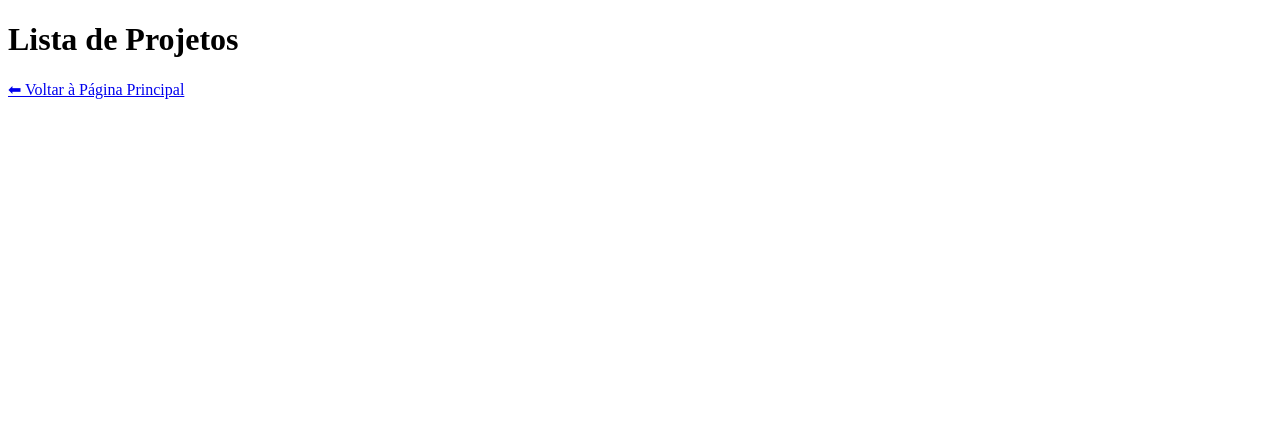
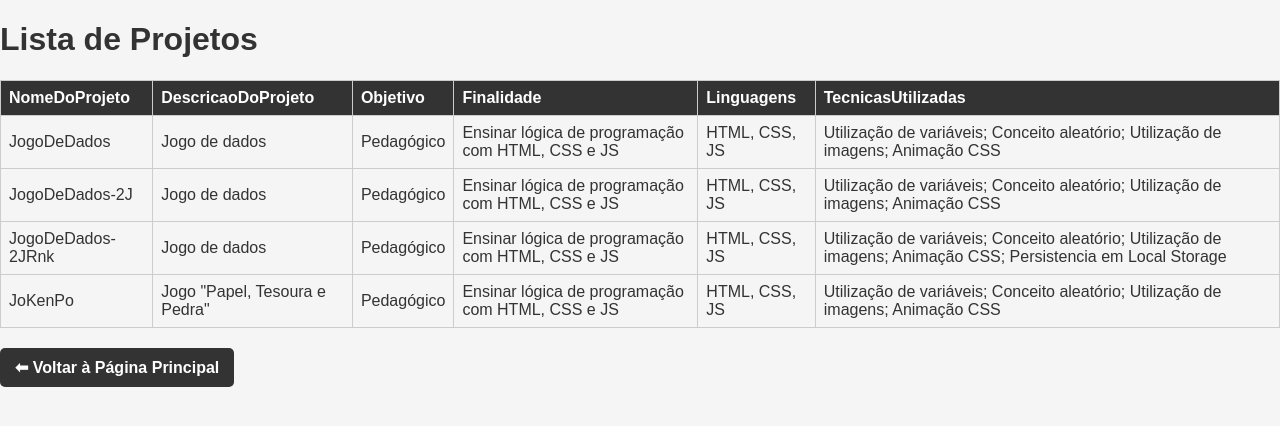
Before and after one commit to ValterBercelli/valterbercelli.github.io, a plain HTML site: page projetos.html in a window 1280 px wide. Drawn offline with Linux system fonts and the light colour scheme.

Commit message:
Add files via upload

```diff
--- a/projetos.html
+++ b/projetos.html
@@ -2,6 +2,7 @@
 <html lang="pt-BR">
   <head>
     <meta charset="UTF-8">
+    <link rel="stylesheet" href="style.css">
     <title>Projetos</title>
   </head>
   <body>
@@ -11,5 +12,6 @@
     <!-- Botão para voltar ao index -->
     <a href="index.html" class="btn-voltar">⬅ Voltar à Página Principal</a>
 
+    <script src="scripts.js"></script>
   </body>
 </html>
```
